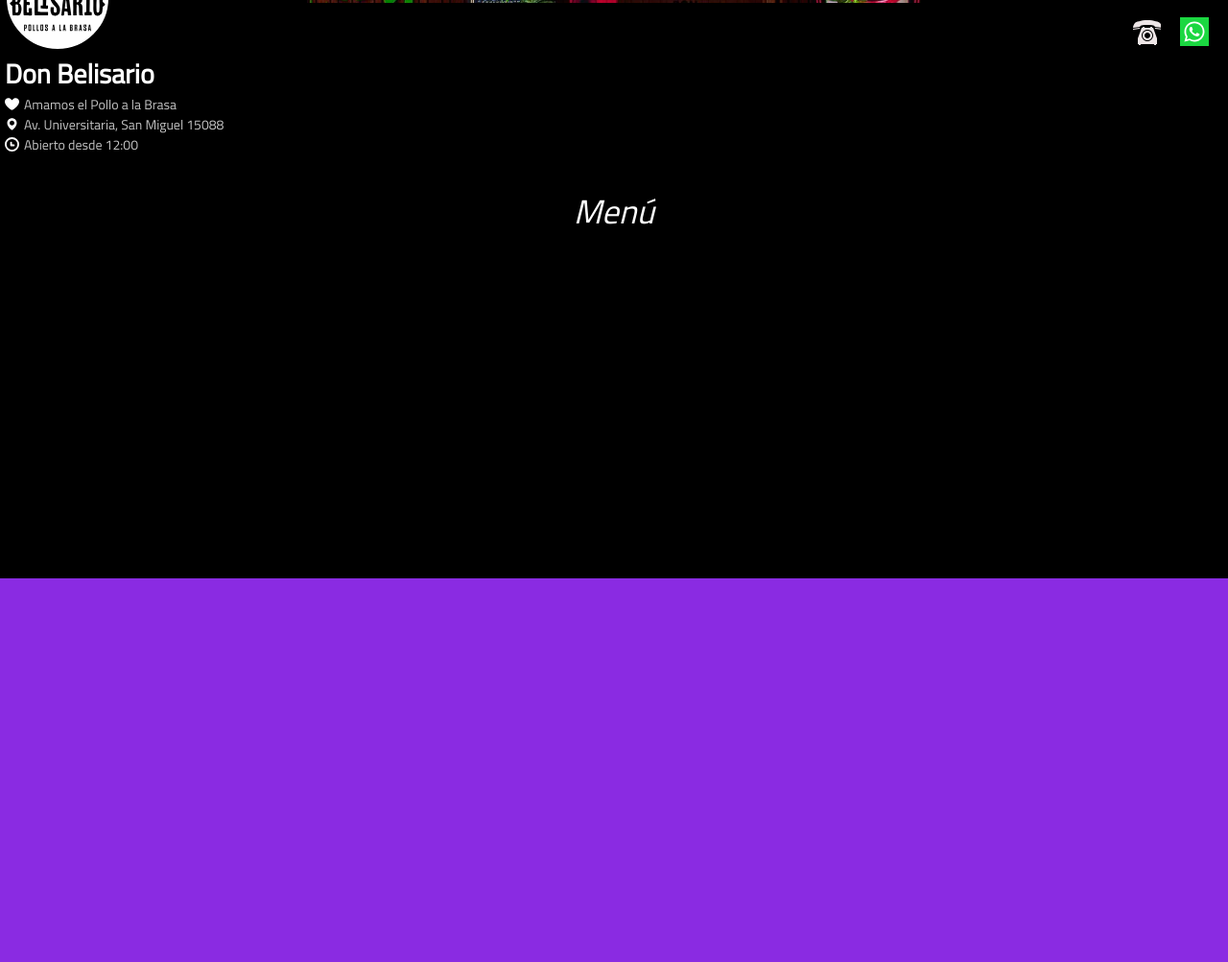
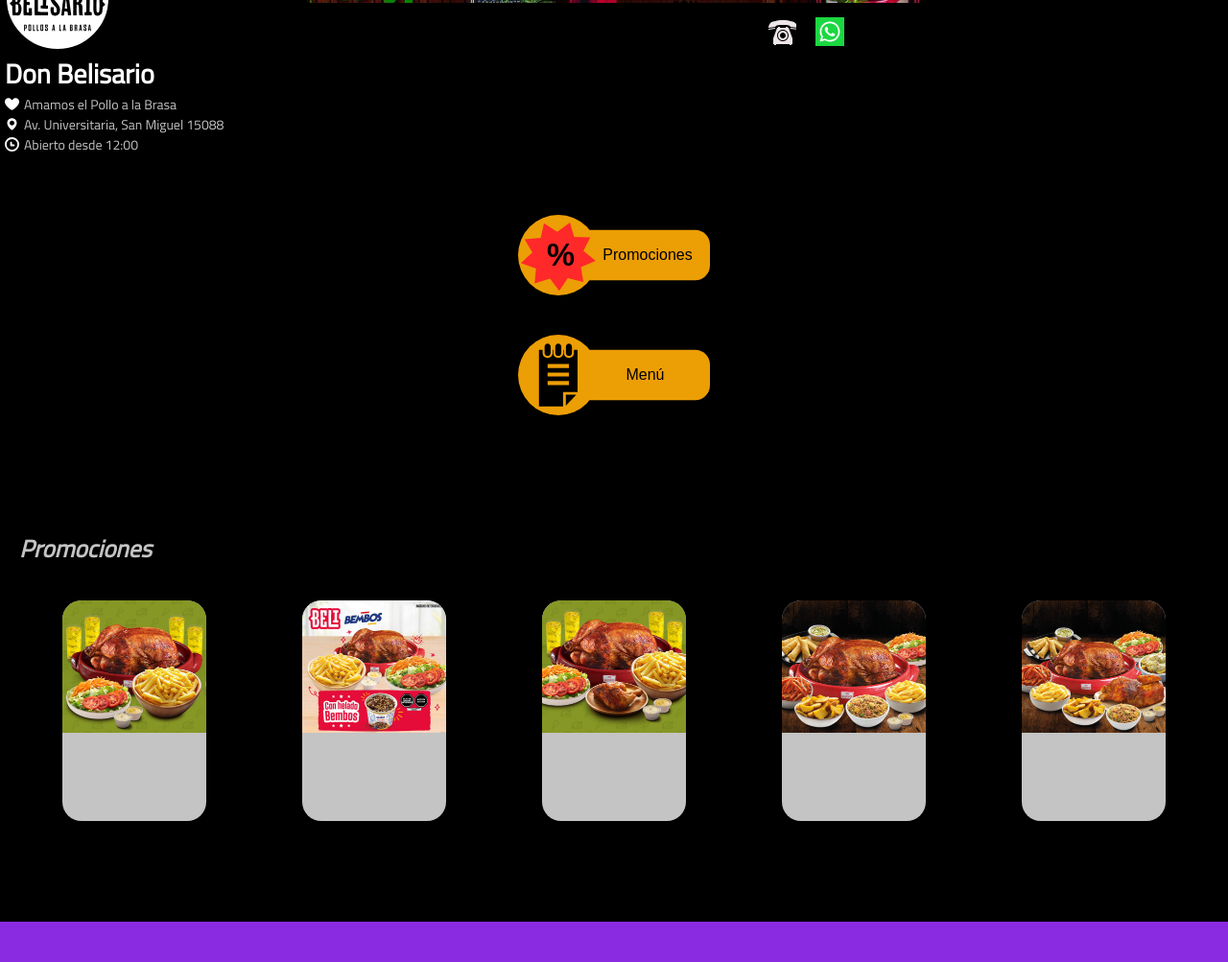
Before and after one commit to 1nfinit0/blacknet, a plain HTML site: page index.html in a window 1280 px wide. Shown: the part 197-1200 px from the top of the page at 96% size. Drawn offline with Linux system fonts and the light colour scheme.

Commit message:
Promociones

```diff
--- a/index.html
+++ b/index.html
@@ -51,10 +51,39 @@
         </div>
     </div>
   </header>
-  <main style="display: none;">
-    <p>Menú</p>
+
+  <main>
+    <div class="botones">
+      <button class="descuento">
+        <p>Promociones</p>
+      </button>
+      <button class="menu">
+        <p>Menú</p>
+      </button>
+    </div>
+    <div class="promociones__caja">
+      <h3>Promociones</h3>
+      <div class="promos__unidades">
+        <div class="promo promo_1">
+          <img src="./1010/imgs/don_belisario_promo_1.jpg" alt="Error">
+        </div>
+        <div class="promo promo_2">
+          <img src="./1010/imgs/don_belisario_promo_2.jpg" alt="Error">
+        </div>
+        <div class="promo promo_3">
+          <img src="./1010/imgs/don_belisario_promo_3.jpg" alt="Error">
+        </div>
+        <div class="promo promo_4">
+          <img src="./1010/imgs/don_belisario_promo_4.jpg" alt="Error">
+        </div>
+        <div class="promo promo_5">
+          <img src="./1010/imgs/don_belisario_promo_5.jpg" alt="Error">
+        </div>
+      </div>
+    </div>
   </main>
-  <footer style="display: none;">
+
+  <footer>
 
   </footer>
   <script src="./scripts.js">
--- a/main.css
+++ b/main.css
@@ -68,6 +68,7 @@ header .header__information {
   flex-direction: column;
   color: #ffffff;
   padding: 0px 0px 0px 5px;
+  max-width: 900px;
 }
 header .header__information .logo_button {
   display: flex;
@@ -124,17 +125,79 @@ header .header__information div>div p {
 main {
   background-color: rgb(0, 0, 0);
   min-height: calc(100vh - 20rem);
-  padding-top: 190px;
+  padding: 0 10px;
 }
-main p {
+main .botones {
   width: 100%;
-  font-size: 3.5rem;
-  color: #ffffff;
+  height: 250px;
+  margin: 200px auto 0 auto;
+  display: flex;
+  flex-direction: column;
+  justify-content: space-around;
+  align-items: center;
+}
+main .botones button {
+  padding: 0;
+  border: none;
+  background: none;
+}
+main .botones .descuento {
+  background-image: url("./1010/imgs/descuento.svg");
+  background-position: center;
+  background-repeat: no-repeat;
+  background-size: contain;
+  width: 200px;
+  height: 100px;
+}
+main .botones .descuento p {
+  font-size: 1.6rem;
+  margin-left: 70px;
+}
+main .botones .menu {
+  background-image: url("./1010/imgs/menu.svg");
+  background-position: center;
+  background-repeat: no-repeat;
+  background-size: contain;
+  width: 200px;
+  height: 100px;
+}
+main .botones .menu p {
+  font-size: 1.6rem;
+  margin-left: 65px;
+}
+main .promociones__caja {
+  width: 100%;
+  height: auto;
+  margin: 100px auto;
+}
+main .promociones__caja h3 {
+  color: #c4c4c4;
+  font-size: 2.5rem;
   font-style: italic;
-  text-align: center;
+  margin-left: 10px;
 }
-
+main .promociones__caja .promos__unidades {
+  margin: 30px 5px;
+  display: flex;
+  flex-wrap: wrap;
+  align-items: center;
+  justify-content: space-around;
+}
+main .promociones__caja .promos__unidades .promo {
+  width: 150px;
+  height: 230px;
+  background-color: #c4c4c4;
+  border-radius: 20px;
+  margin: 5px;
+  overflow: hidden;
+  display: flex;
+  flex-direction: column;
+  align-items: center;
+}
+main .promociones__caja .promos__unidades .promo img {
+  width: 100%;
+}
 footer {
   background-color: blueviolet;
-  min-height: 100vh;
+  min-height: 200px;
 }
```
Also changed, not shown: 1010/imgs/descuento.svg (added), 1010/imgs/don_belisario_promo_1.jpg (added), 1010/imgs/don_belisario_promo_2.jpg (added), 1010/imgs/don_belisario_promo_3.jpg (added), 1010/imgs/don_belisario_promo_4.jpg (added), 1010/imgs/don_belisario_promo_5.jpg (added), 1010/imgs/menu.svg (added), 1 other file.
